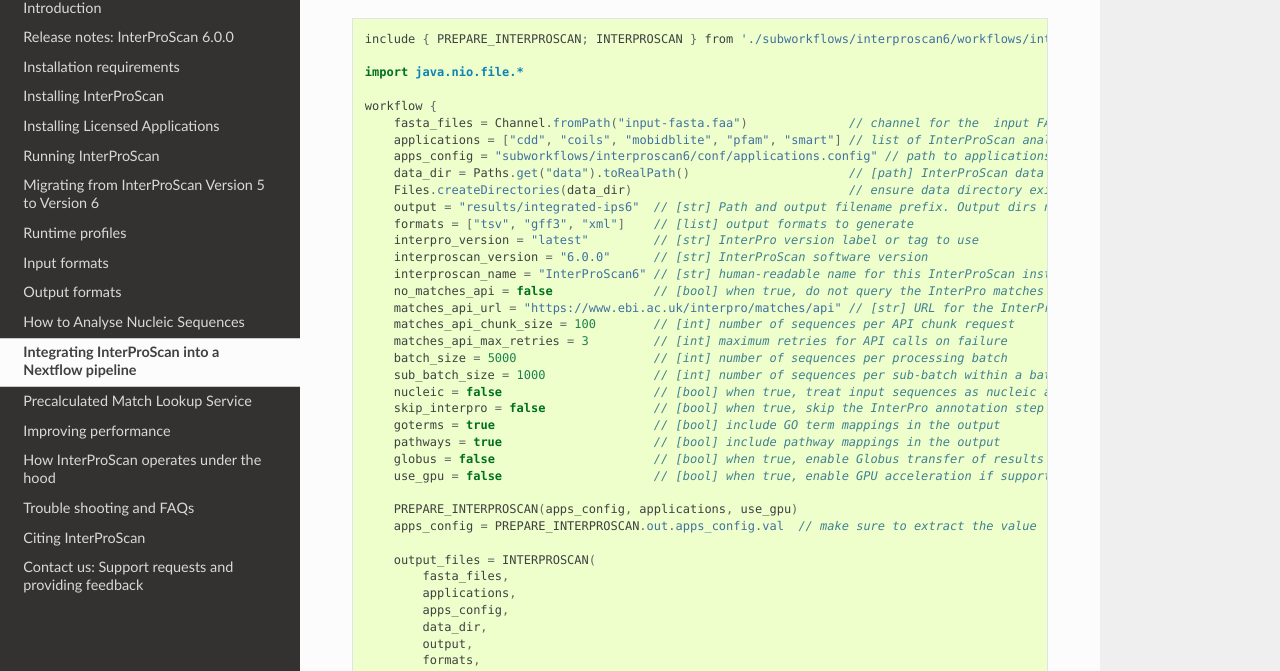
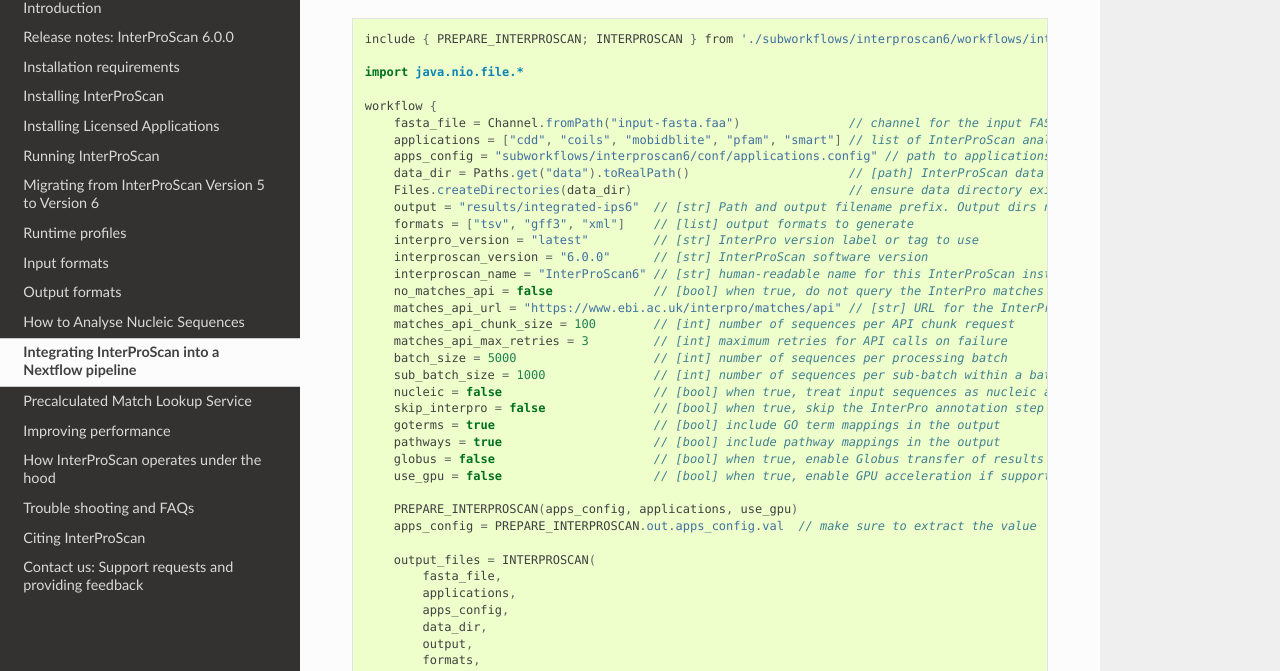
Before and after one commit to ebi-pf-team/interproscan-docs, a Sphinx documentation site: the page built from docs/Integrating.rst, in a window 1280 px wide and 900 px high, scrolled down 804 px. Shown: the part 144-815 px from the top of the window. Built offline with Sphinx 7.4.7 and the Read the Docs theme 3.1.0, drawn with Linux system fonts in a browser that asks for light colours.

Commit message:
correct typo indicating option to pass mutliple fastas

```diff
--- a/docs/Integrating.rst
+++ b/docs/Integrating.rst
@@ -47,7 +47,7 @@
     import java.nio.file.*
 
     workflow {
-        fasta_files = Channel.fromPath("input-fasta.faa")              // channel for the  input FASTA file
+        fasta_file = Channel.fromPath("input-fasta.faa")               // channel for the input FASTA file
         applications = ["cdd", "coils", "mobidblite", "pfam", "smart"] // list of InterProScan analyses to run
         apps_config = "subworkflows/interproscan6/conf/applications.config" // path to applications configuration file
         data_dir = Paths.get("data").toRealPath()                      // [path] InterProScan data directory
@@ -74,7 +74,7 @@
         apps_config = PREPARE_INTERPROSCAN.out.apps_config.val  // make sure to extract the value
 
         output_files = INTERPROSCAN(
-            fasta_files,
+            fasta_file,
             applications,
             apps_config,
             data_dir,
```
